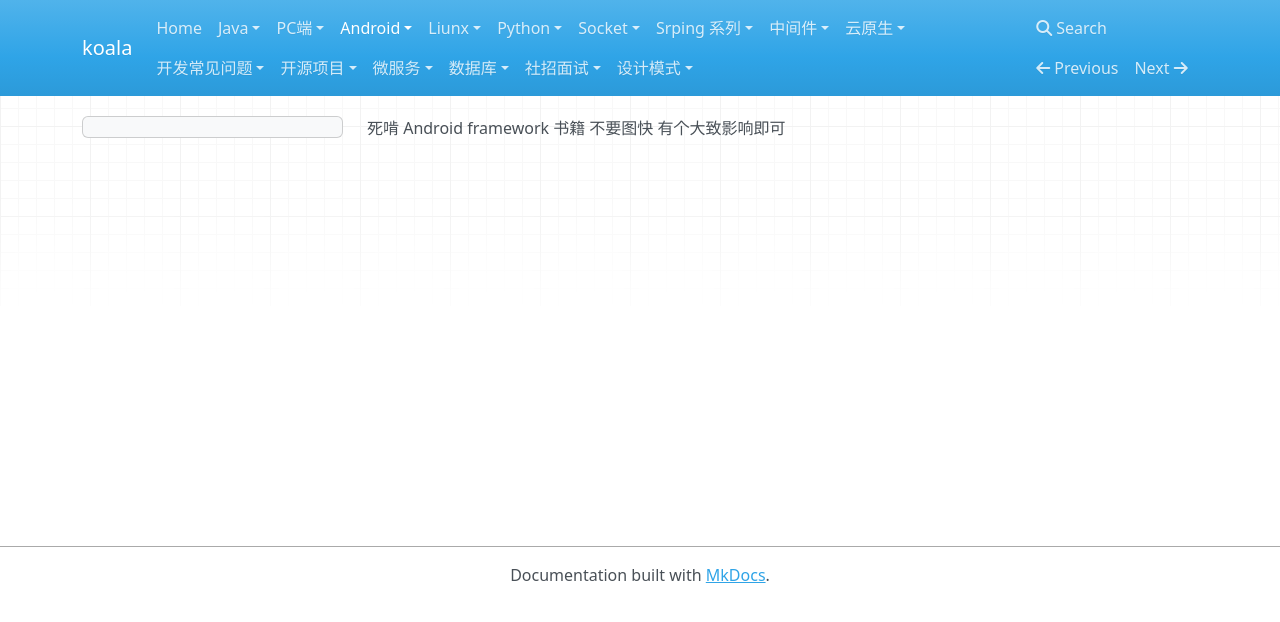
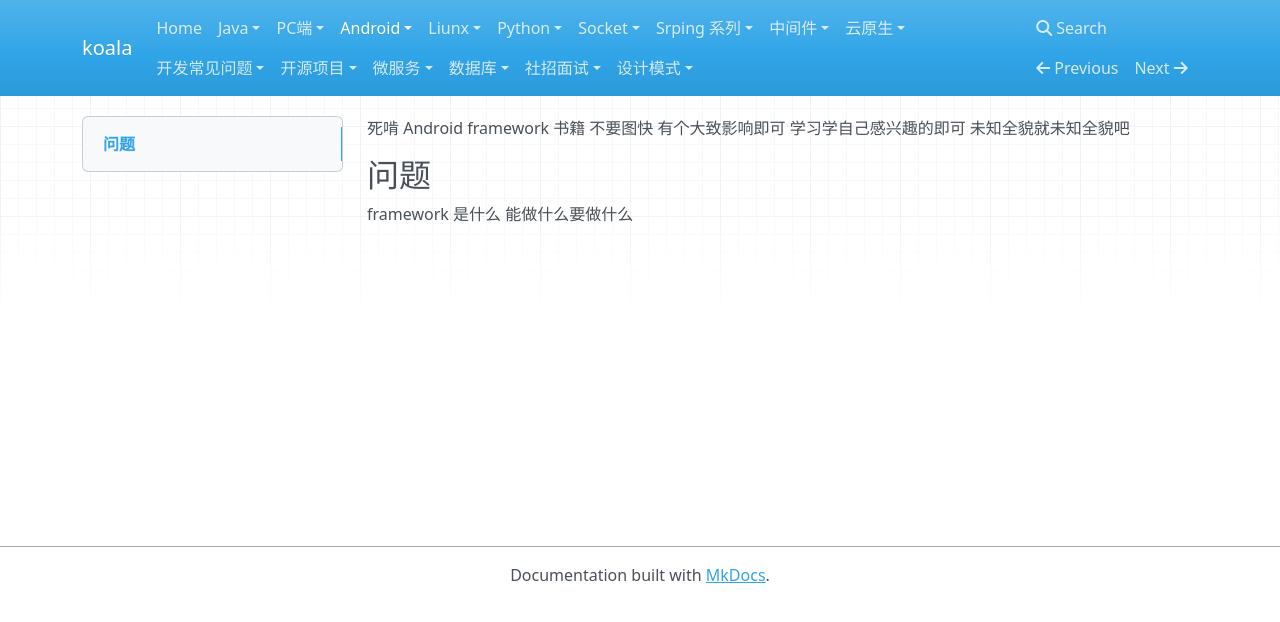
Before and after one commit to Jkoala/blog-source, an MkDocs documentation site: the page built from docs/android/android framework/学习准则.md, in a window 1280 px wide. Shown: the top 622 px of the page. Built offline with MkDocs 1.6.1, drawn with Linux system fonts in a browser that asks for light colours; nearby versions of some CDN libraries.

Commit message:
android 基础学习完成

```diff
--- a/docs/android/android framework/学习准则.md
+++ b/docs/android/android framework/学习准则.md
@@ -1 +1,7 @@
 死啃  Android framework 书籍 不要图快  有个大致影响即可
+学习学自己感兴趣的即可 未知全貌就未知全貌吧
+
+
+
+## 问题
+framework 是什么 能做什么要做什么
```
Also changed, not shown: docs/android/android framework/架构.md (added, +1 -0 lines), docs/android/安卓基础学习笔记.md (added, +16 -0 lines), docs/android/android framework/杂乱笔记.md (added), 1 other file.
